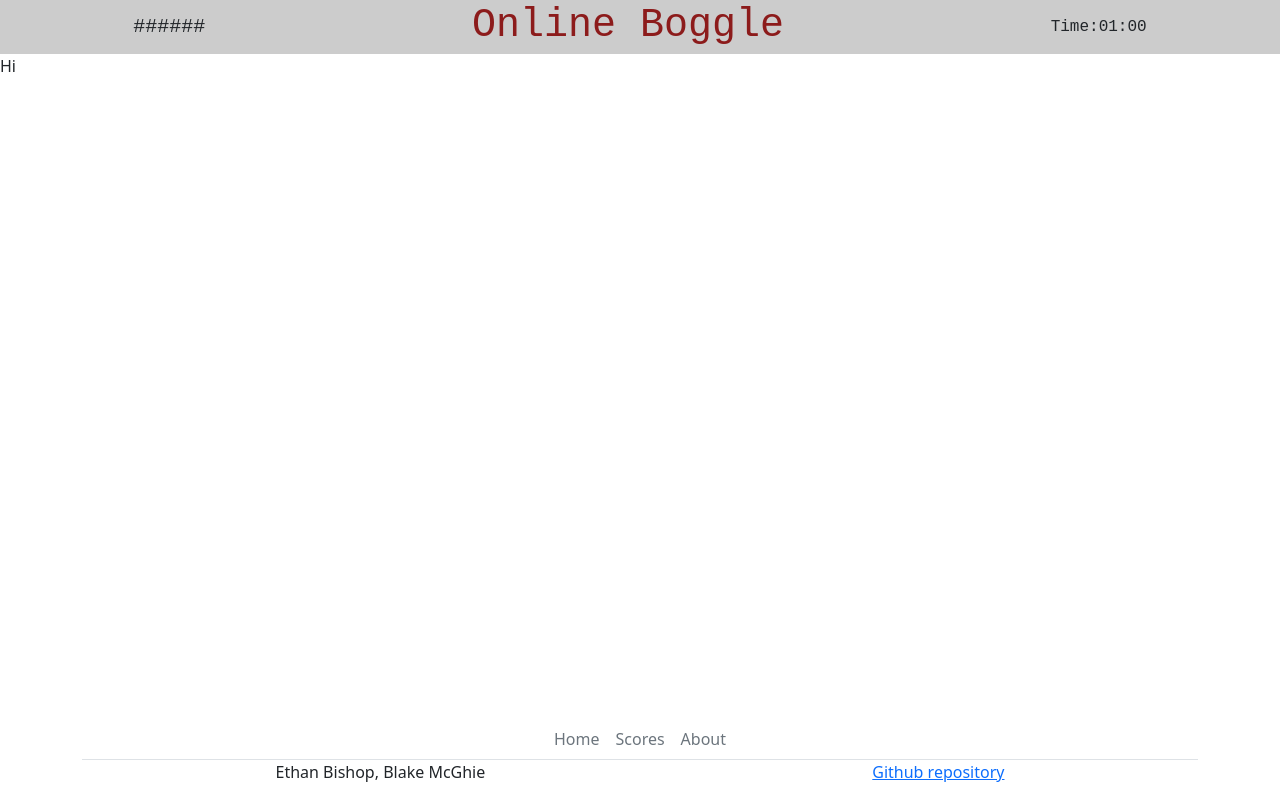
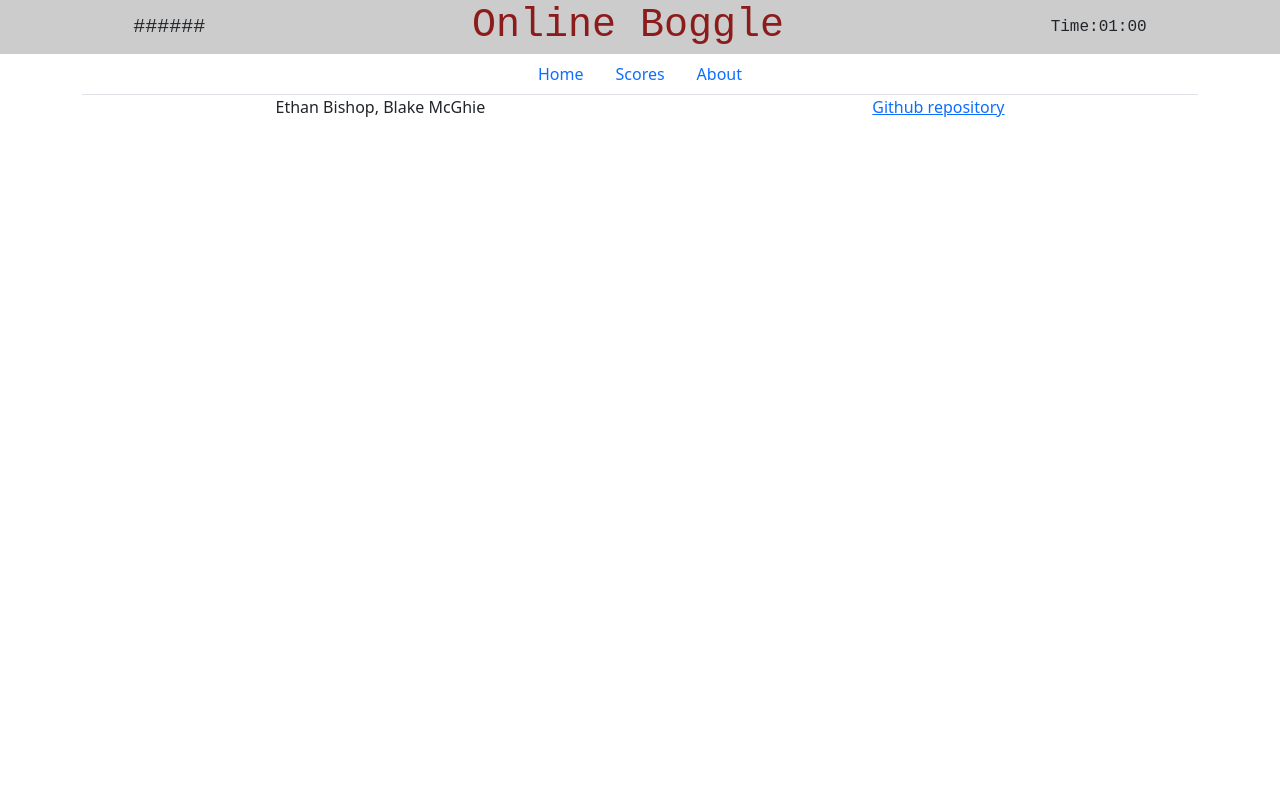
Before and after one commit to ethanguin/startup, a React (Create React App) app: page / in a window 1280 px wide. Built offline with nearby package versions, Linux system fonts and the light colour scheme; a web font is replaced by a local one.

Commit message:
Add(Home) added intro to routing

```diff
--- a/src/App.jsx
+++ b/src/App.jsx
@@ -4,12 +4,17 @@ import { Footer } from './Footer/Footer.jsx'
 import { NavLink, Route, Routes } from 'react-router-dom';
 import 'bootstrap/dist/css/bootstrap.min.css';
 import './index.css';
+import { Home } from './Home/Home.jsx';
 
 function App() {
   return (
     <div className='App'>
       <Header />
-      <div className='main'>Hi</div>
+      <Routes>
+        <Route path='/Home' element={ <Home /> } />
+        {/* <Route path='/' element={ <Scores /> } />
+        <Route path='/' element={ <About /> } /> */}
+      </Routes>
       <Footer />
     </div>
   );
--- a/src/Footer/Footer.jsx
+++ b/src/Footer/Footer.jsx
@@ -1,17 +1,17 @@
 import React from 'react';
+import { NavLink } from 'react-router-dom';
 
 export function Footer () {
     return (
         <div className='app-footer'>
                 <div class="container">
-                    <footer class="justify-content-center">
                         <ul class="nav justify-content-center border-bottom">
-                            <li class="nav-item"><a href="index.html" class="nav-link px-2 text-muted">Home</a></li>
-                            <li class="nav-item"><a href="voting.html" class="nav-link px-2 text-muted">Scores</a></li>
-                            <li class="nav-item"><a href="about.html" class="nav-link px-2 text-muted">About</a></li>
+                            <li class="nav-item">
+                                <NavLink className='nav-link' to='Home'>Home</NavLink>
+                                <NavLink className='nav-link' to='Scores'>Scores</NavLink>
+                                <NavLink className='nav-link' to='About'>About</NavLink>
+                            </li>
                         </ul>
-                    </footer>
-
                     <div class="sub-footer">
                     <span>Ethan Bishop, Blake McGhie</span>
             <p class="text-center text-muted"><a href="https://github.com/ethanguin/startup">Github repository</a></p>
--- /dev/null
+++ b/src/Home/Home.jsx
@@ -0,0 +1,9 @@
+import React from 'react';
+
+export function Home () {
+    return (
+        <div className='main'>
+            <div>Hi</div>
+        </div>
+    );
+}
--- a/src/index.css
+++ b/src/index.css
@@ -120,6 +120,11 @@ body {
     width: 10vw;
 }
 
+footer {
+  display: flex;
+  flex-direction: row;
+}
+
 .digital-timer {
     float: right;
     display: flex;
@@ -147,7 +152,11 @@ body {
 .app-footer {
     display: flex;
     flex-direction: row;
+}
 
+.nav-item {
+  display: flex;
+  flex-direction: row;
 }
 
 .sub-footer {
```
Also changed, not shown: old-public/stuff.html (deleted, +0 -42 lines).
